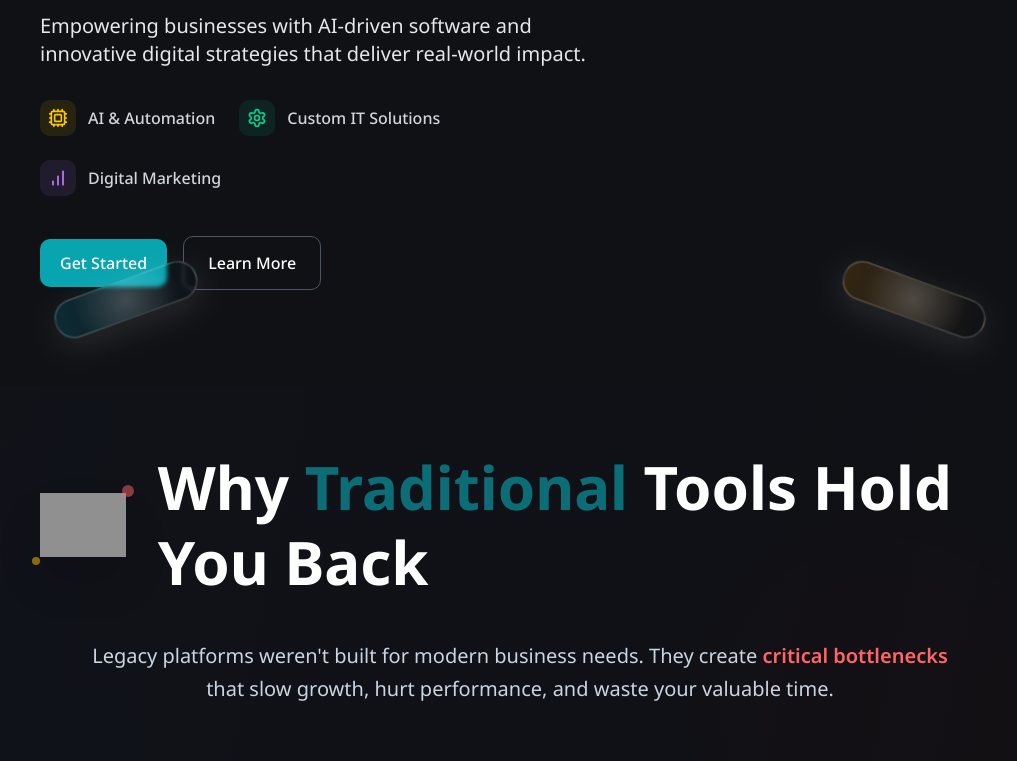
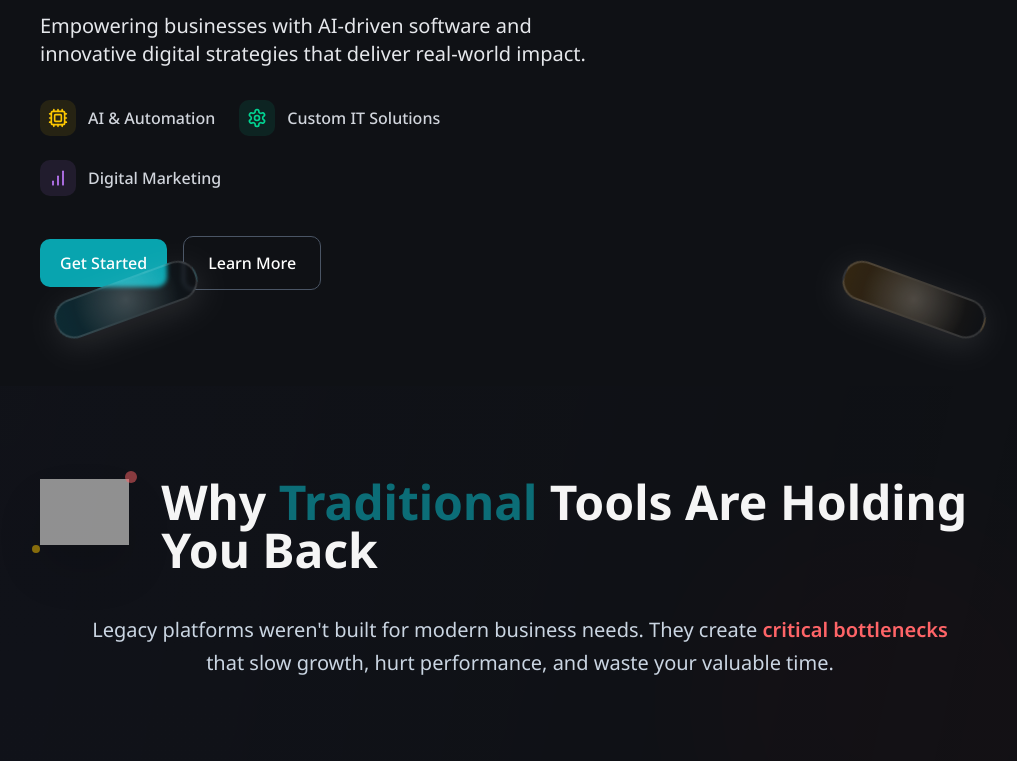
Before and after one commit to rupeshbug/novelty_lab_website, a Next.js app: page / in a window 1280 px wide. Shown: the part 414-1175 px from the top of the page, without its empty margins (120-1137 px from the left). Built offline with nearby package versions, Linux system fonts and the light colour scheme; grey boxes are pictures that could not be loaded.

Commit message:
minor changes

```diff
--- a/src/app/components/Problems.tsx
+++ b/src/app/components/Problems.tsx
@@ -56,12 +56,12 @@ export default function ProblemSection() {
               <div className="absolute -bottom-2 -left-2 w-2 h-2 bg-yellow-400 rounded-full opacity-50 animate-pulse" />
             </div>
             <div className="text-center sm:text-left">
-              <h2 className="text-4xl sm:text-5xl lg:text-6xl font-bold text-white leading-tight">
+              <h2 className="text-2xl md:text-5xl font-bold text-[#f5f5f5] mt-7">
                 Why{" "}
                 <span className="text-[#09bbc8] animate-pulse">
                   Traditional
                 </span>{" "}
-                Tools Hold You Back
+                Tools Are Holding You Back
               </h2>
             </div>
           </div>
```
